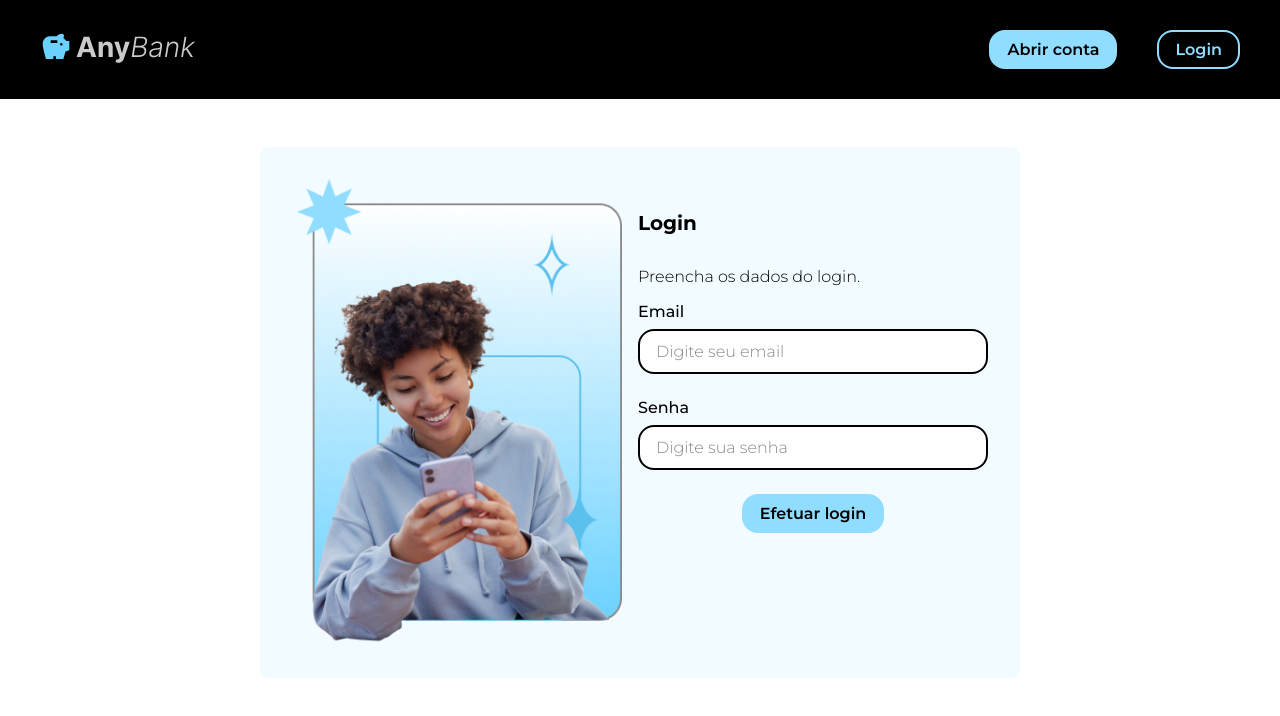
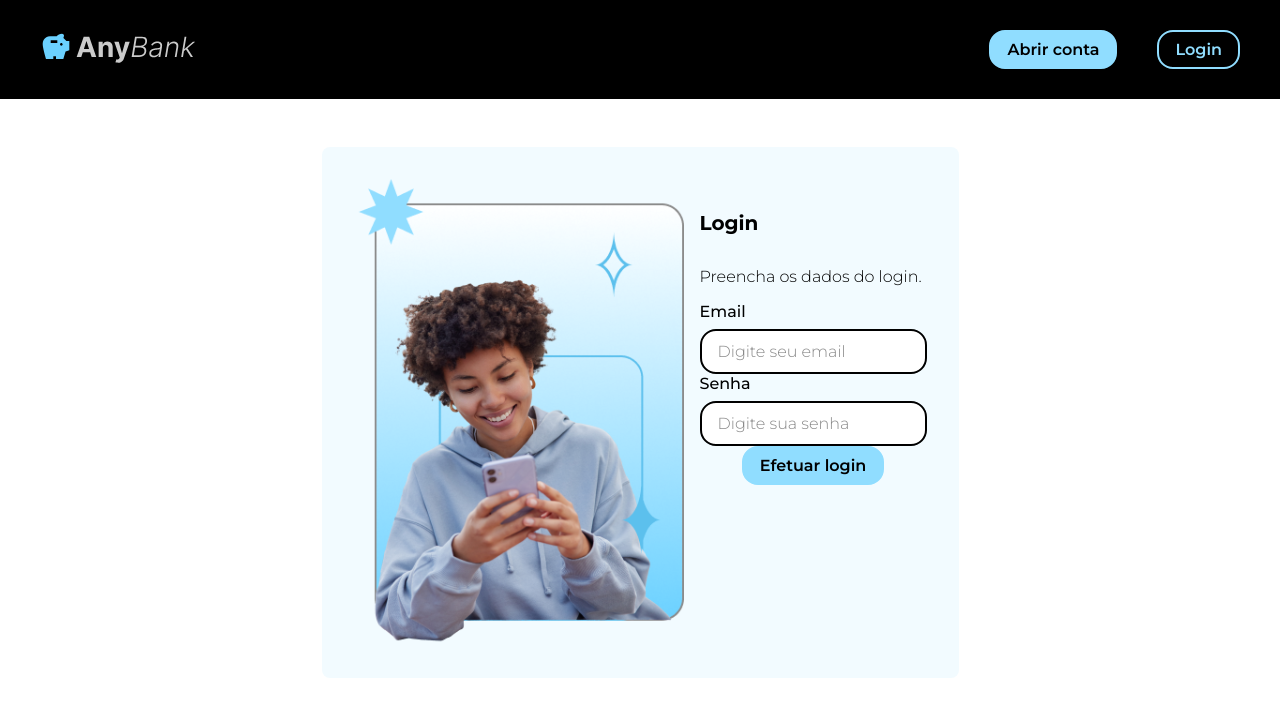
Before and after one commit to alura-cursos/4156-anybank, a React (Vite) app: page /auth/login in a window 1280 px wide. Shown: the top 716 px of the page. Built offline with nearby package versions, Linux system fonts and the light colour scheme; no server answers.

Commit message:
video 3.2

```diff
--- a/src/Login.tsx
+++ /dev/null
@@ -1,12 +0,0 @@
-import { FormLogin } from "./components/FormLogin"
-
-const Login = () => {
-
-  return (
-    <>
-      <FormLogin />
-    </>
-  )
-}
-
-export default Login
--- a/src/Register.tsx
+++ /dev/null
@@ -1,7 +0,0 @@
-import { FormRegister } from "./components/FormRegister"
-
-const Register = () => {
-  return (<FormRegister />)
-}
-
-export default Register
--- a/src/AuthLayout.tsx
+++ b/src/pages/AuthLayout.tsx
@@ -1,5 +1,5 @@
 import { Outlet } from "react-router";
-import { Card as BaseCard } from "./components/Card";
+import { Card as BaseCard } from "../components/Card";
 import styled from "styled-components";
 
 const Card = styled(BaseCard)`
--- a/src/RootLayout.tsx
+++ b/src/pages/RootLayout.tsx
@@ -2,8 +2,8 @@ import styled from "styled-components"
 import { Outlet } from "react-router"
 import { ToastContainer } from "react-toastify"
 import 'react-toastify/dist/ReactToastify.css';
-import { AuthProvider } from "./app/context/AuthContext";
-import { Header } from "./presentation/Header";
+import { AuthProvider } from "../app/context/AuthContext";
+import { Header } from "../presentation/Header";
 
 const Container = styled.div`
   display: flex;
```
Also changed, not shown: src/pages/Home.tsx (renamed from src/Home.tsx, +4 -4 lines), src/pages/Login/index.tsx (renamed from src/components/FormLogin/index.tsx, +7 -6 lines), src/pages/Register/index.tsx (renamed from src/components/FormRegister/index.tsx, +7 -6 lines), src/router/index.tsx (+5 -5 lines).
